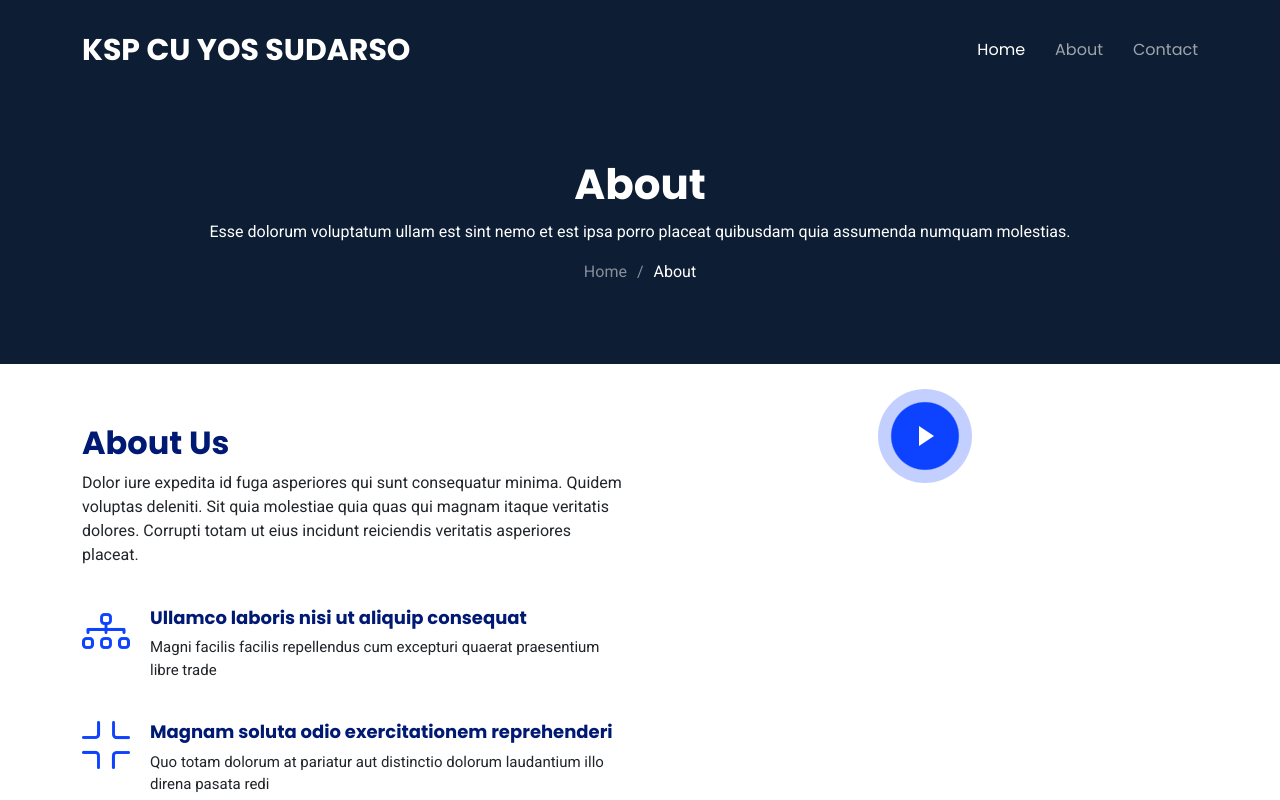
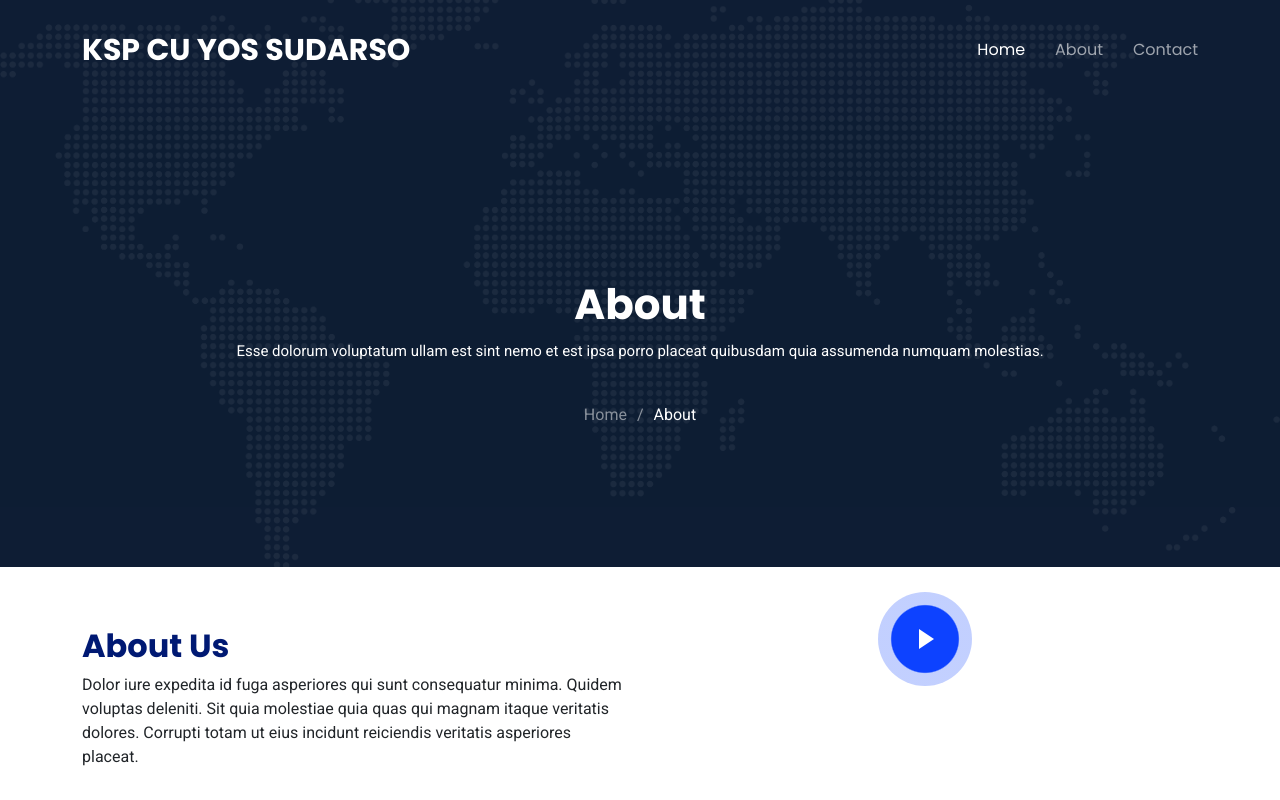
Before and after one commit to agtins/kspcuyossudarso, a plain HTML site: page about.html in a window 1280 px wide. Shown: the top 800 px of the page. Drawn offline with nearby package versions, Linux system fonts and the light colour scheme.

Commit message:
Add files via upload

```diff
--- a/about.html
+++ b/about.html
@@ -69,7 +69,10 @@
  <main class="main">
 
     <!-- Page Title -->
-    <div class="page-title dark-background" data-aos="fade" style="background-image: url(./asset/img/page-title-bg.jpg);">
+     <section id="hero" class="hero section dark-background">
+
+      <img src="./asset/img/world-dotted-map.png" alt="" class="hero-bg" data-aos="fade-in">
+    <div class="page-title dark-background" data-aos="fade">
       <div class="container position-relative">
         <h1>About</h1>
         <p>Esse dolorum voluptatum ullam est sint nemo et est ipsa porro placeat quibusdam quia assumenda numquam molestias.</p>
@@ -81,7 +84,7 @@
         </nav>
       </div>
     </div><!-- End Page Title -->
-
+</section>
     <!-- About Section -->
     <section id="about" class="about section">
 
```
Also changed, not shown: contact.html (+5 -3 lines).
